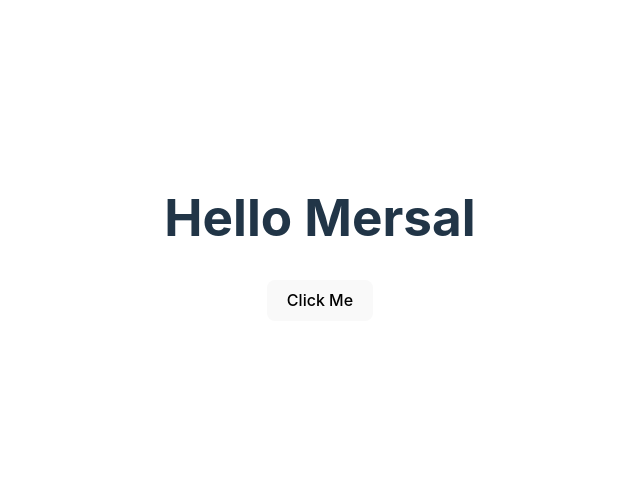
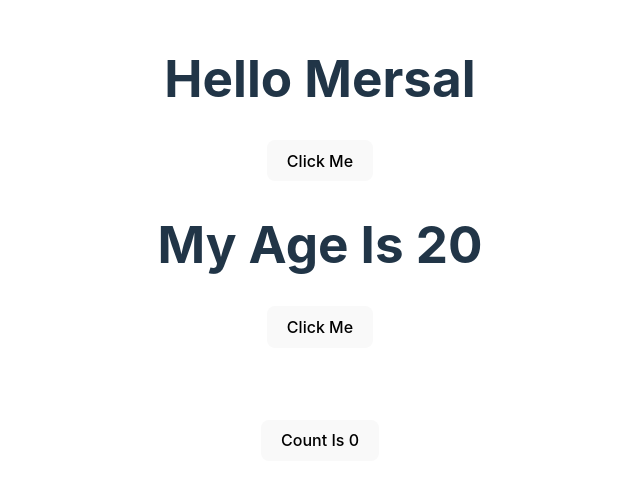
Before and after one commit to MersalHussin/React-Level2, a React (Vite) app: page / in a window 1280 px wide. Shown: the part 162-646 px from the top of the page, without its empty margins (320-960 px from the left). Built offline with nearby package versions, Linux system fonts and the light colour scheme.

Commit message:
Upload Files

```diff
--- a/src/App.jsx
+++ b/src/App.jsx
@@ -4,16 +4,24 @@ import viteLogo from '/vite.svg'
 import './App.css'
 
 function App() {
-  let name = "Mersal"
-  const changeName = () => {
-    console.log("I'm Mersal")
-    name = "Mohamed"
+  const [name , setName] = useState("Mersal")
+  const [age , setAge] = useState(20)
+  const [count , setCount] = useState(0)
+
+  const counter = () => {
+    setCount(count+1);
   }
-
   return (
     <>
       <h1>Hello {name}</h1>
-      <button onClick={changeName}>Click Me</button>
+      <button onClick={() => setName("Ahmed")}>Click Me</button>
+      <h1>My Age Is {age}</h1>
+      <button onClick={() => setAge(21)}>Click Me</button>
+      <br />
+      <br />
+      <br />
+      <br />
+      <button onClick={counter}>Count Is {count}</button>
     </>
   )
 }
```
